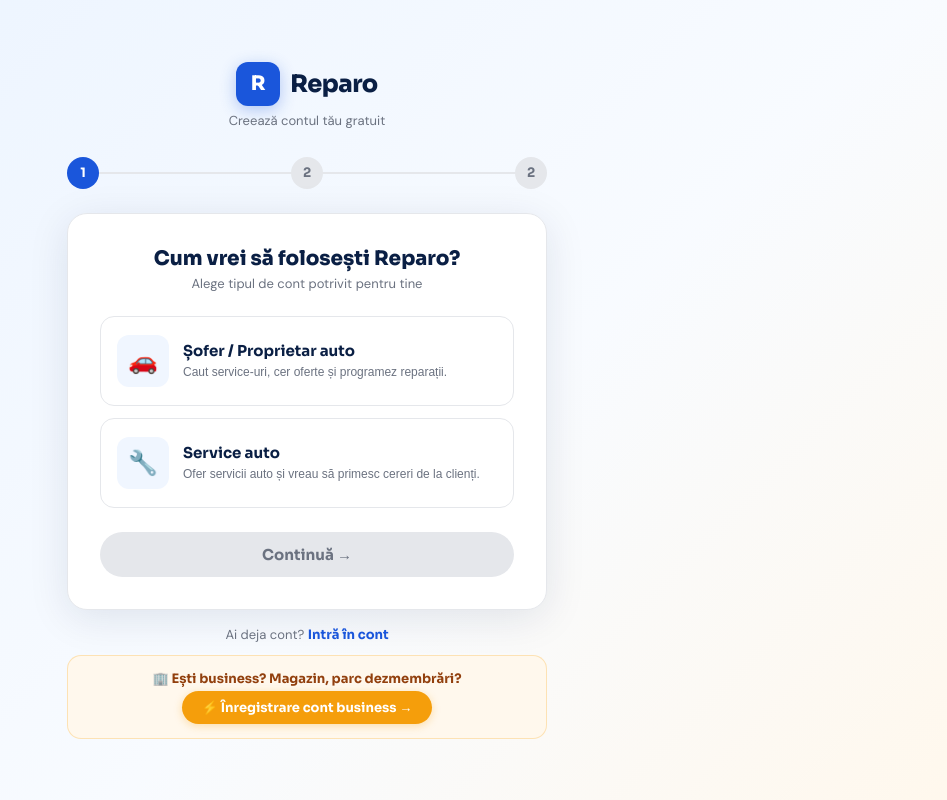
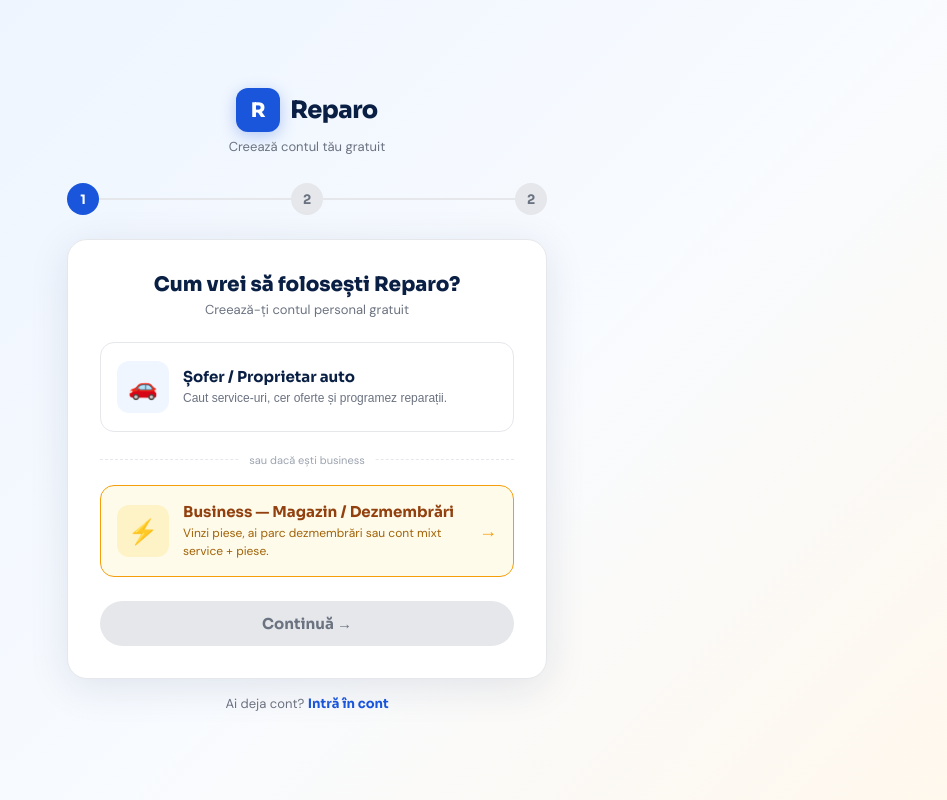
Before and after one commit to Jayceeoh1/reparo, a Next.js app: page /auth/register in a window 1280 px wide. Shown: the whole page, without its empty margins (333-1280 px from the left). Built offline with nearby package versions, Linux system fonts and the light colour scheme; no server answers.

Commit message:
fix: remove service option din register personal - merge la business

```diff
--- a/src/app/auth/register/page.tsx
+++ b/src/app/auth/register/page.tsx
@@ -13,7 +13,6 @@
 
 const ROLE_OPTIONS = [
   {key:'user',icon:'🚗',title:'Șofer / Proprietar auto',desc:'Caut service-uri, cer oferte și programez reparații.'},
-  {key:'service',icon:'🔧',title:'Service auto',desc:'Ofer servicii auto și vreau să primesc cereri de la clienți.'},
 ]
 
 export default function RegisterPage() {
@@ -97,7 +96,7 @@
           ):step===1?(
             <>
               <h1 style={{fontFamily:"'Sora',sans-serif",fontWeight:800,fontSize:20,color:S.navy,marginBottom:4,textAlign:'center'}}>Cum vrei să folosești Reparo?</h1>
-              <p style={{fontSize:13,color:S.muted,textAlign:'center',marginBottom:24}}>Alege tipul de cont potrivit pentru tine</p>
+              <p style={{fontSize:13,color:S.muted,textAlign:'center',marginBottom:24}}>Creează-ți contul personal gratuit</p>
 
               <div style={{display:'flex',flexDirection:'column',gap:12,marginBottom:24}}>
                 {ROLE_OPTIONS.map(r=>(
@@ -117,6 +116,20 @@
                     )}
                   </button>
                 ))}
+                {/* Business card - separator */}
+                <div style={{position:'relative',margin:'4px 0'}}>
+                  <div style={{position:'absolute',inset:'50% 0 0',borderTop:'1px dashed #e5e7eb'}}/>
+                  <div style={{position:'relative',textAlign:'center'}}><span style={{background:'#fff',padding:'0 10px',fontSize:11,color:'#9ca3af'}}>sau dacă ești business</span></div>
+                </div>
+                <a href="/auth/register-business"
+                  style={{display:'flex',alignItems:'center',gap:14,padding:'16px',borderRadius:14,border:'1.5px solid #f59e0b',background:'#fffbeb',textDecoration:'none',transition:'all .2s'}}>
+                  <div style={{width:52,height:52,background:'#fef3c7',borderRadius:12,display:'flex',alignItems:'center',justifyContent:'center',fontSize:24,flexShrink:0}}>⚡</div>
+                  <div style={{flex:1}}>
+                    <div style={{fontFamily:"'Sora',sans-serif",fontWeight:700,fontSize:15,color:'#92400e',marginBottom:3}}>Business — Magazin / Dezmembrări</div>
+                    <div style={{fontSize:12,color:'#a16207',lineHeight:1.5}}>Vinzi piese, ai parc dezmembrări sau cont mixt service + piese.</div>
+                  </div>
+                  <div style={{fontSize:18,color:'#f59e0b',flexShrink:0}}>→</div>
+                </a>
               </div>
 
               <button onClick={()=>setStep(2)} disabled={!role}
@@ -195,12 +208,7 @@
           <a href="/auth/login" style={{color:S.blue,fontWeight:700,textDecoration:'none',fontFamily:"'Sora',sans-serif"}}>Intră în cont</a>
         </div>
 
-        <div className="fade-up" style={{marginTop:12,background:'#fff8ed',border:'1px solid #f59e0b40',borderRadius:14,padding:'14px 18px',textAlign:'center',animationDelay:'.25s'}}>
-          <div style={{fontFamily:"'Sora',sans-serif",fontWeight:700,fontSize:13,color:'#92400e',marginBottom:4}}>🏢 Ești business? Magazin, parc dezmembrări?</div>
-          <a href="/auth/register-business" style={{display:'inline-flex',alignItems:'center',gap:6,padding:'8px 20px',background:'#f59e0b',color:'#fff',borderRadius:50,fontSize:13,fontWeight:700,textDecoration:'none',fontFamily:"'Sora',sans-serif",boxShadow:'0 2px 8px rgba(245,158,11,0.3)'}}>
-            ⚡ Înregistrare cont business →
-          </a>
-        </div>
+
       </div>
     </div>
   )
```
